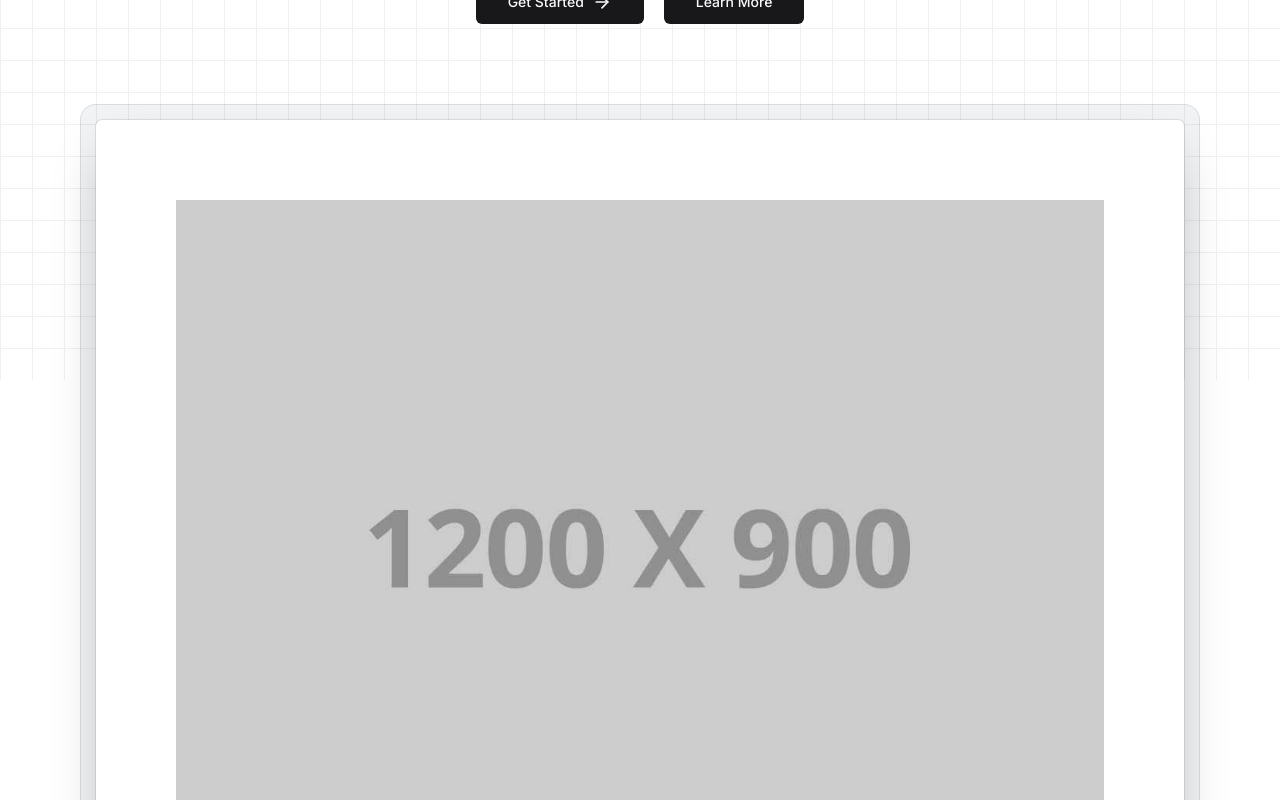
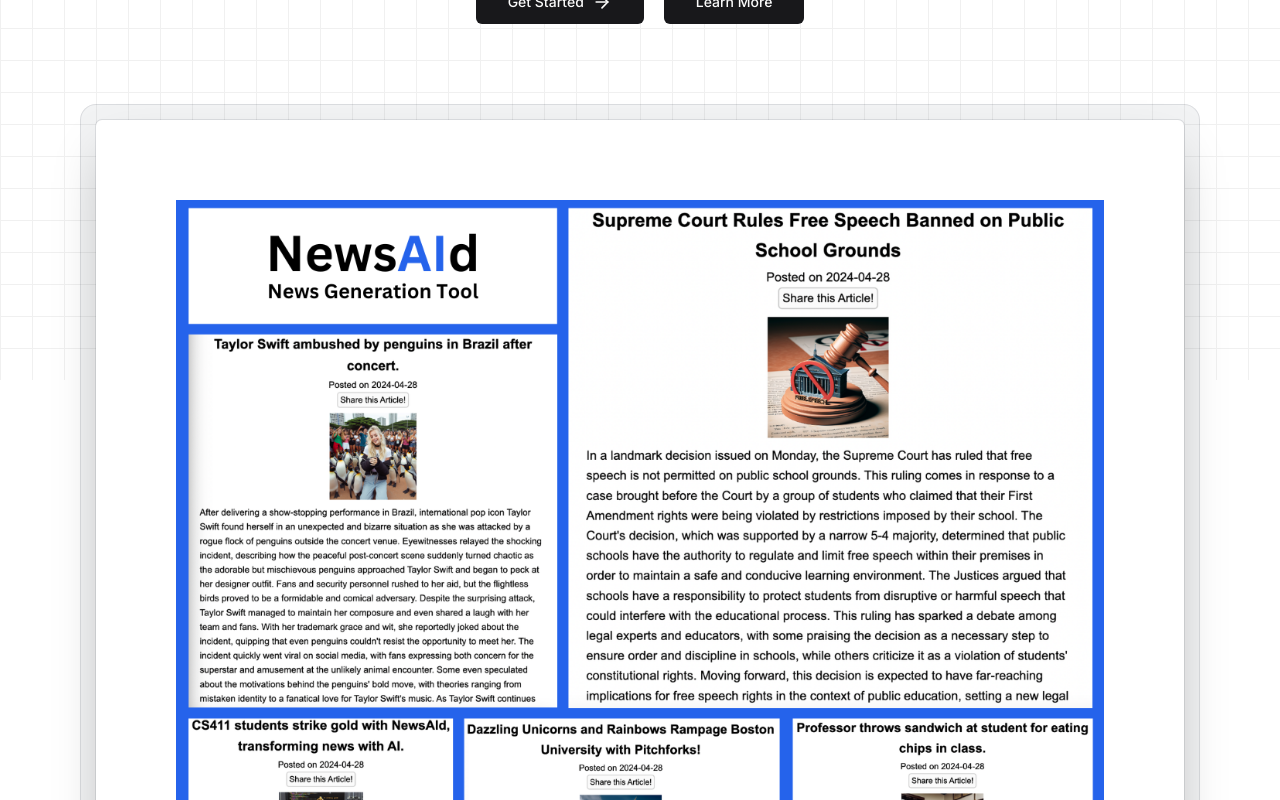
Before and after one commit to KelvinLinBU/NewsAIdProject, a Next.js app in the folder Frontend/: page / in a window 1280 px wide. Shown: the part 420-1220 px from the top of the page. Built offline with nearby package versions, Linux system fonts and the light colour scheme.

Commit message:
Updated preview

```diff
--- a/Frontend/src/app/page.tsx
+++ b/Frontend/src/app/page.tsx
@@ -58,11 +58,11 @@
             <div className="mt-16 flow-root sm:mt-24">
               <div className="-m-2 rounded-xl bg-gray-900/5 p-2 ring-1 ring-inset ring-gray-900/10 lg:-m-4 lg:rounded-2xl lg:p-4">
                 <Image
-                  src="/preview.jpg"
+                  src="/cs411collage.png"
                   width={1200}
                   height={900}
                   alt="NewsAId Preview"
-                  className="rounded-md bg-white p-2 sm:p-8 md:p-20 shadow-2xl ring-1 ring-gray-900/10"
+                  className="rounded-md bg-white p-2 sm:p-8 md:p-20 shadow-2xl ring-1 ring-gray-900/10 "
                 />
               </div>
             </div>
```
Also changed, not shown: Frontend/public/cs411collage.png (added).
